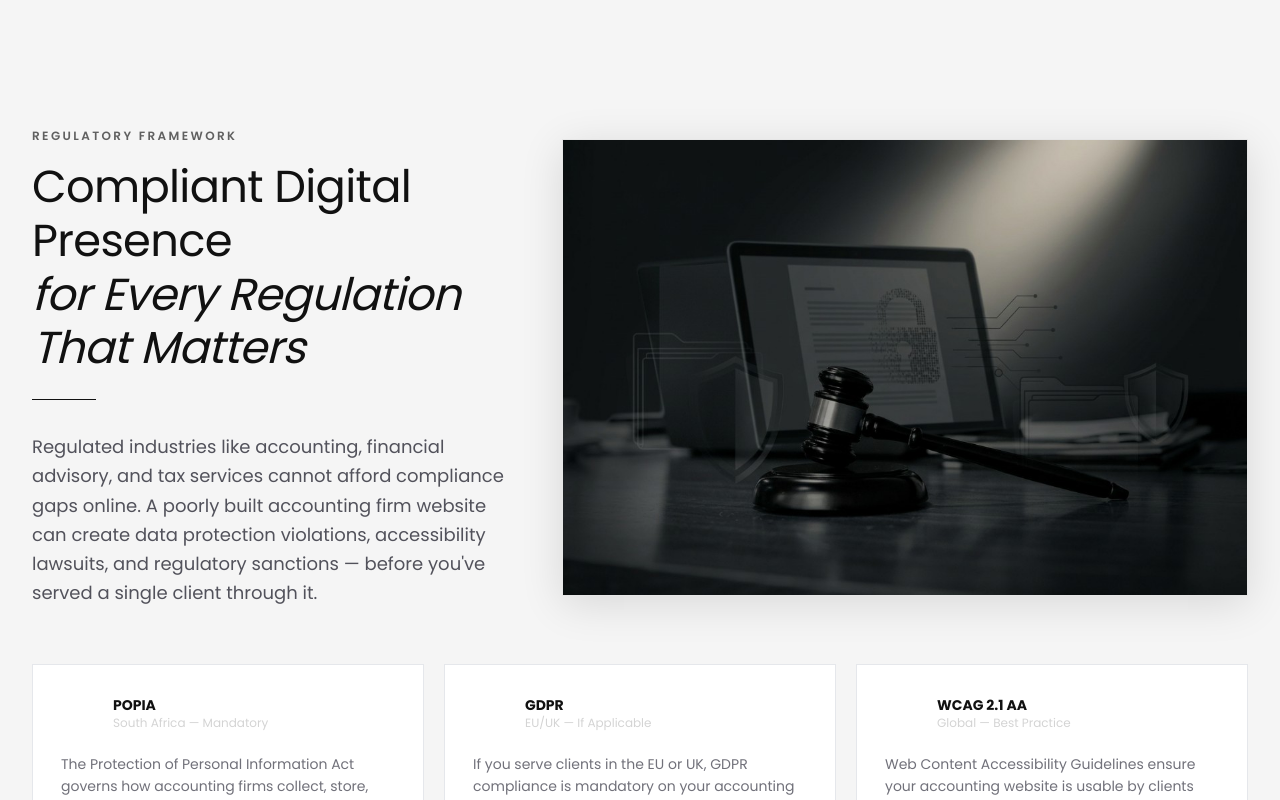
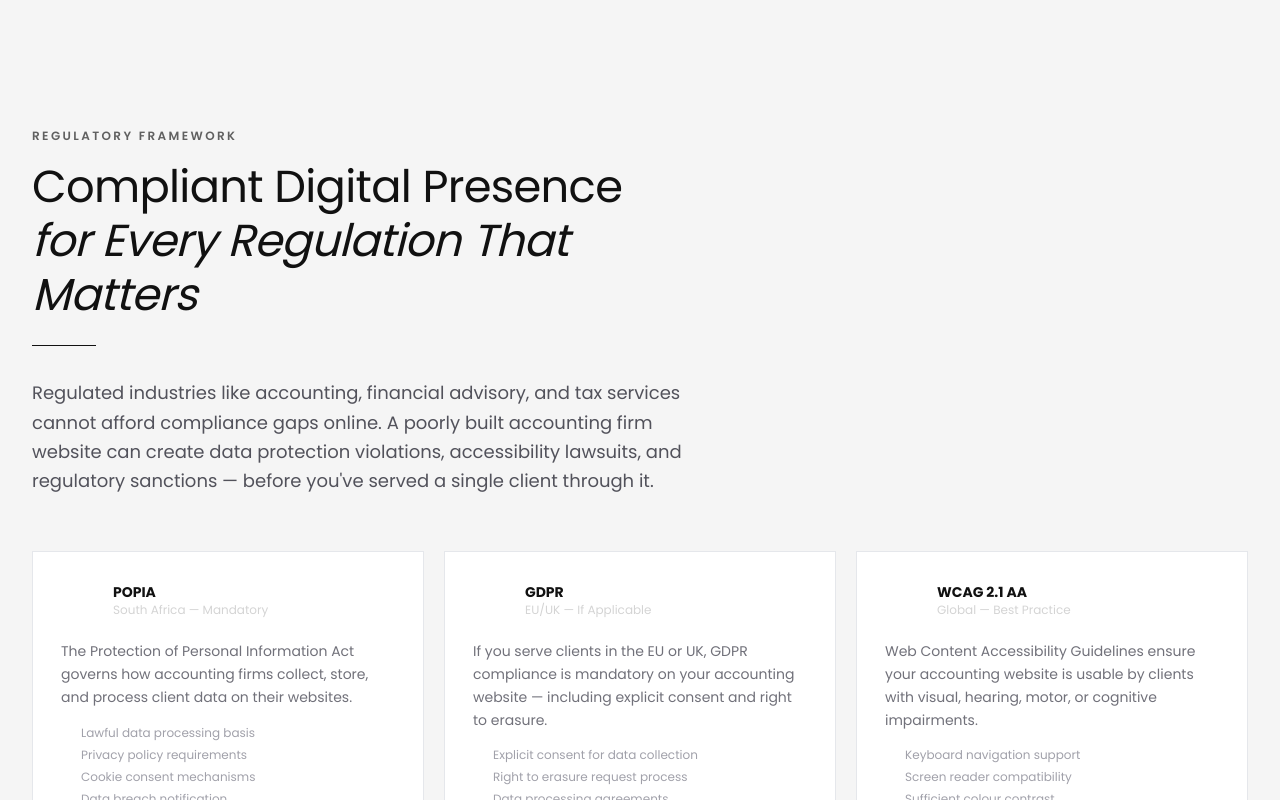
Before and after one commit to zarmediagroup/zarmediagroup-site, a Vue app: page /services/compliance-trust in a window 1280 px wide. Shown: the part 800-1600 px from the top of the page. Built offline with nearby package versions, Linux system fonts and the light colour scheme.

Commit message:
Remove duplicate compliance image from the regulations section.
The hero and inline figure used the same asset; keep it once in the hero background only.

Co-authored-by: Cursor <cursoragent@cursor.com>

```diff
--- a/src/views/ComplianceView.vue
+++ b/src/views/ComplianceView.vue
@@ -4,7 +4,7 @@
     <!-- ══ HERO ══ -->
     <section class="relative min-h-screen flex items-center bg-navy-900 overflow-hidden pt-28 pb-20 lg:pt-40 lg:pb-24" aria-label="Compliance service hero">
       <HeroBackground
-        src="/hero-compliance-trust.png"
+        src="/compliance-data-protection-financial-services.png"
         overlay-class="bg-gradient-to-r from-navy-900/93 via-navy-900/80 to-navy-900/50"
         image-opacity="opacity-40"
         image-position="object-right object-center"
@@ -46,8 +46,7 @@
     <!-- ══ REGULATIONS OVERVIEW ══ -->
     <section class="section-padding bg-cream" aria-labelledby="regulations-heading">
       <div class="max-w-7xl mx-auto px-6 lg:px-8">
-        <div class="grid grid-cols-1 lg:grid-cols-12 gap-10 lg:gap-14 items-center mb-14">
-          <div class="lg:col-span-5 reveal-up">
+        <div class="max-w-2xl mb-14 reveal-up">
           <span class="section-label">Regulatory Framework</span>
           <h2 id="regulations-heading" class="font-serif text-display-md text-navy-900 mb-6">
             Compliant Digital Presence<br/><em>for Every Regulation That Matters</em>
@@ -56,20 +55,6 @@
           <p class="font-sans text-charcoal-600 text-lg leading-relaxed">
             Regulated industries like accounting, financial advisory, and tax services cannot afford compliance gaps online. A poorly built accounting firm website can create data protection violations, accessibility lawsuits, and regulatory sanctions — before you've served a single client through it.
           </p>
-          </div>
-
-          <figure class="lg:col-span-7 reveal-right border border-navy-900/10 bg-white shadow-card-hover overflow-hidden aspect-[3/2]">
-            <img
-              src="/compliance-data-protection-financial-services.png"
-              alt="Legal compliance and data protection for financial services websites — gavel, encrypted laptop, and security shields representing POPIA, GDPR, and regulatory trust"
-              class="w-full h-full object-cover object-center"
-              loading="lazy"
-              decoding="async"
-              width="1200"
-              height="800"
-            />
-            <figcaption class="sr-only">Compliance and data protection for regulated financial services websites</figcaption>
-          </figure>
         </div>
 
         <div class="grid grid-cols-1 sm:grid-cols-2 lg:grid-cols-3 gap-5">
```
Lines whose indentation alone changed are shown as unchanged.
